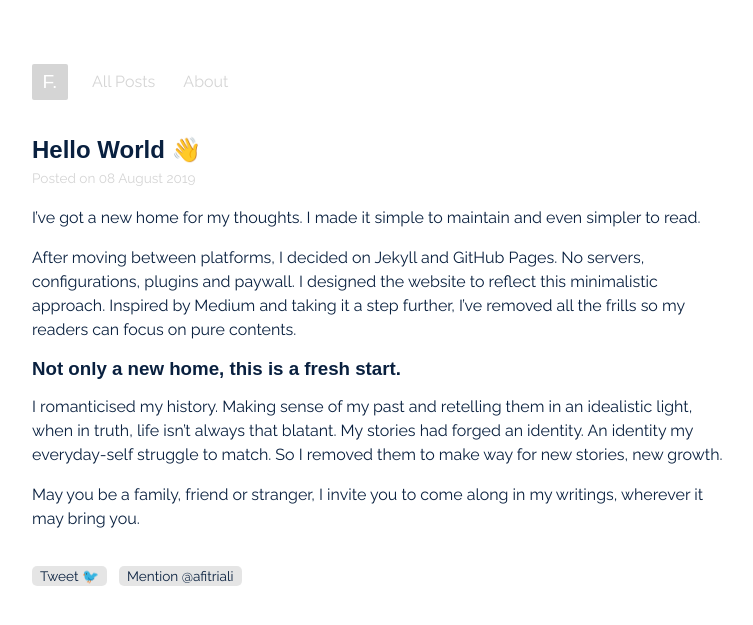
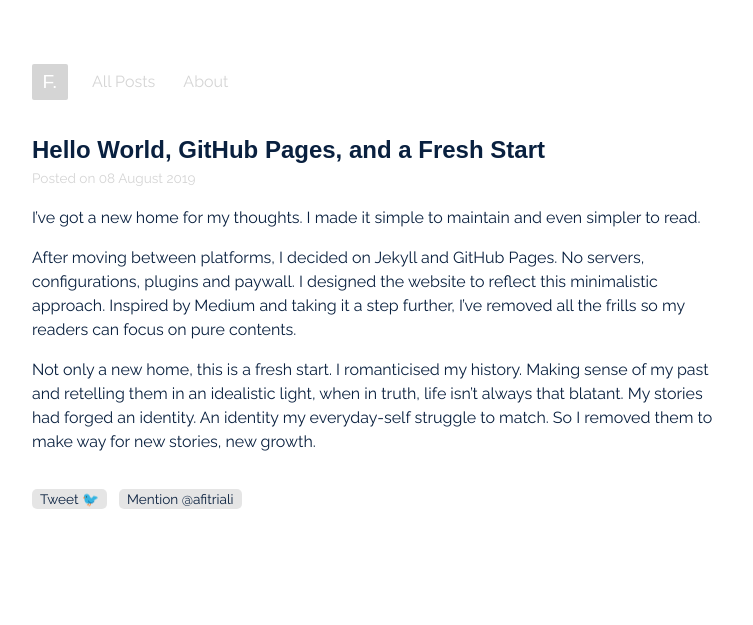
Before and after one commit to xfltrt/xfltrt.github.io, a Jekyll site: the page built from _posts/2019-08-08-hello-world.md, in a window 1280 px wide. Shown: the top 625 px of the page, without its empty margins (258-1011 px from the left). Built offline with Jekyll 4.4.1, drawn with Linux system fonts in a browser that asks for light colours; some web fonts are replaced; comment, search, counter and statistics services are not loaded.

Commit message:
Update 2019-08-08-hello-world.md

```diff
--- a/_posts/2019-08-08-hello-world.md
+++ b/_posts/2019-08-08-hello-world.md
@@ -2,14 +2,10 @@
 layout: post
 published: true
 category: general
-title: Hello World 👋
+title: Hello World, GitHub Pages, and a Fresh Start
 ---
 I’ve got a new home for my thoughts. I made it simple to maintain and even simpler to read.
 
 After moving between platforms, I decided on Jekyll and GitHub Pages. No servers, configurations, plugins and paywall. I designed the website to reflect this minimalistic approach. Inspired by Medium and taking it a step further, I’ve removed all the frills so my readers can focus on pure contents.
 
-### Not only a new home, this is a fresh start.
-
-I romanticised my history. Making sense of my past and retelling them in an idealistic light, when in truth, life isn’t always that blatant. My stories had forged an identity. An identity my everyday-self struggle to match. So I removed them to make way for new stories, new growth.
-
-May you be a family, friend or stranger, I invite you to come along in my writings, wherever it may bring you.
+Not only a new home, this is a fresh start. I romanticised my history. Making sense of my past and retelling them in an idealistic light, when in truth, life isn’t always that blatant. My stories had forged an identity. An identity my everyday-self struggle to match. So I removed them to make way for new stories, new growth.
```
